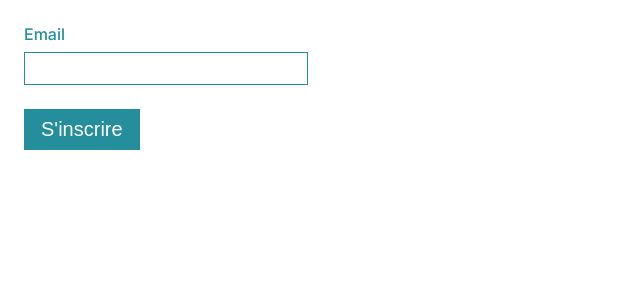
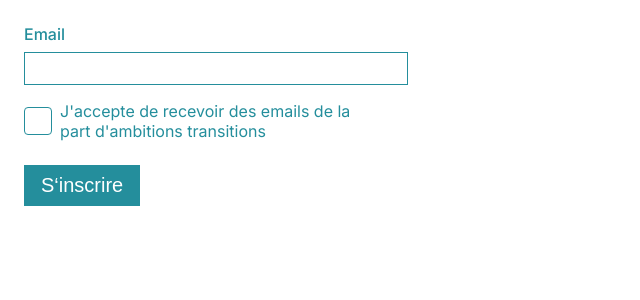
Before and after one commit to desoindx/ambitions-transitions-form, a Next.js app: page / in a window 1280 px wide. Shown: the top 300 px of the page, without its empty margins (0-640 px from the left). Built offline with nearby package versions, Linux system fonts and the light colour scheme.

Commit message:
Add checkbox acceptation

```diff
--- a/src/app/api/inscription/route.ts
+++ b/src/app/api/inscription/route.ts
@@ -54,7 +54,7 @@ export async function POST(request: Request) {
   }
 
   // await notion(inputs.data);
-  await brevo(inputs.data);
+  // await brevo(inputs.data);
 
   return Response.json({ success: true });
 }
--- a/src/app/globals.css
+++ b/src/app/globals.css
@@ -0,0 +1,8 @@
+:root {
+  --primary: #248e9c;
+  --primary-light: #249c96;
+  --primary-dark: #24709c;
+  --secondary: #FFAD61;
+  --error: #b31800;
+  --success: #268232;
+}
--- /dev/null
+++ b/src/form/CheckboxInput.module.css
@@ -0,0 +1,66 @@
+.container {
+  margin-top: 1rem;
+  color: var(--primary);
+  position: relative;
+  text-align: left;
+}
+
+.label {
+  cursor: pointer;
+  align-items: center;
+  display: flex;
+  gap: 0.5rem;
+
+  input {
+    -webkit-appearance: none;
+    appearance: none;
+
+    flex-shrink: 0;
+    border: 1px solid var(--primary);
+    border-radius: 4px;
+    margin: 0;
+    cursor: pointer;
+    height: 1.75rem;
+    width: 1.75rem;
+  }
+
+  input:checked {
+    background-color: var(--primary);
+  }
+
+  &:hover {
+    input {
+      outline: 1px solid var(--primary-dark);
+    }
+
+    input:checked {
+      background-color: var(--primary-dark);
+    }
+  }
+
+  input:focus {
+    outline: 3px solid var(--primary);
+    outline-offset: 2px;
+  }
+
+  input:focus:not(:focus-visible) {
+    outline: none;
+  }
+}
+
+.check {
+  color: white;
+  left: 0.5rem;
+  top: 50%;
+  transform: translateY(-50%);
+  position: absolute;
+}
+
+.error {
+  align-items: center;
+  color: var(--error);
+  display: flex;
+  gap: 0.25rem;
+  margin-top: 0.5rem;
+  font-size: 0.75rem;
+}
--- /dev/null
+++ b/src/form/CheckboxInput.tsx
@@ -0,0 +1,53 @@
+import React, { InputHTMLAttributes, ReactNode } from "react";
+import styles from "./CheckboxInput.module.css";
+import useError from "./errors";
+import { ZodError } from "zod";
+const CheckboxInput = ({
+  id,
+  checked,
+  setChecked,
+  label,
+  errors,
+  ...inputProps
+}: {
+  id: string;
+  checked: boolean;
+  setChecked: (checked: boolean) => void;
+  label: string;
+  errors?: ZodError | null;
+} & InputHTMLAttributes<HTMLInputElement>) => {
+  const error = useError(id, errors);
+  return (
+    <div className={styles.container}>
+      <label className={styles.label}>
+        <input
+          {...inputProps}
+          type="checkbox"
+          checked={checked}
+          className={checked ? "checked" : ""}
+          onChange={(e) => setChecked(e.target.checked)}
+        />
+        <span>{label}</span>
+      </label>
+      {checked && (
+        <div className={styles.check}>
+          <svg
+            xmlns="http://www.w3.org/2000/svg"
+            width="12"
+            height="12"
+            viewBox="0 0 12 12"
+            fill="none"
+          >
+            <path
+              d="M11.7255 2.83986L5.63692 10.8336C5.51281 10.9949 5.35341 11.1255 5.17097 11.2156C4.98852 11.3057 4.78787 11.3527 4.5844 11.3532C4.38204 11.3543 4.18208 11.3093 3.99971 11.2216C3.81735 11.1339 3.65736 11.0057 3.53189 10.847L0.281086 6.70352C0.173486 6.5653 0.0941633 6.40724 0.0476475 6.23837C0.00113161 6.0695 -0.0116664 5.89312 0.00998373 5.7193C0.0316339 5.54548 0.0873084 5.37762 0.173829 5.22532C0.260349 5.07301 0.37602 4.93924 0.514238 4.83164C0.652457 4.72404 0.810514 4.64472 0.979388 4.5982C1.14826 4.55169 1.32464 4.53889 1.49846 4.56054C1.67228 4.58219 1.84014 4.63787 1.99244 4.72439C2.14474 4.81091 2.27852 4.92658 2.38612 5.0648L4.55776 7.83597L9.59384 1.17449C9.80938 0.89181 10.1284 0.706334 10.4807 0.658862C10.833 0.611389 11.1897 0.70581 11.4724 0.921351C11.7551 1.13689 11.9405 1.4559 11.988 1.80819C12.0355 2.16049 11.9411 2.51721 11.7255 2.79989V2.83986Z"
+              fill="currentcolor"
+            />
+          </svg>
+        </div>
+      )}
+      {error && <span className={styles.error}>{error}</span>}
+    </div>
+  );
+};
+
+export default CheckboxInput;
--- a/src/form/Form.module.css
+++ b/src/form/Form.module.css
@@ -1,5 +1,6 @@
 .form {
   padding: 1rem;
+  max-width: 350px;
 }
 
 .button {
@@ -7,24 +8,46 @@
 
   color: white;
   cursor: pointer;
-  background: #248e9c;
+  background: var(--primary);
   padding: 0.5rem 1rem;
   border-radius: 0px;
   border-width: 1px;
-  border-color: #248e9c;
+  border-color: var(--primary);
   border-style: solid;
   font-size: 1.25rem;
 
   &:hover {
-    background: #16555e;
+    background-color: var(--primary-dark);
   }
 
   &:focus-visible {
-    outline: 3px solid #248e9c;
+    outline: 3px solid var(--primary);
     outline-offset: 2px;
   }
 
   &:focus:not(:focus-visible) {
     outline: none;
   }
+
+  &:disabled {
+    cursor: not-allowed;
+    border: solid 1px #eae5e8;
+    color: #d5cdd2;
+    background-color: #eae5e8;
+  }
 }
+
+.result {
+  padding: 1rem;
+  max-width: 350px;
+  color: var(--primary);
+
+  svg {
+    color: var(--success);
+  }
+}
+
+.resultTitle {
+  font-size: 1.25rem;
+  margin-bottom: 0.5rem;
+}
--- a/src/form/Form.tsx
+++ b/src/form/Form.tsx
@@ -1,19 +1,39 @@
 "use client";
 
-import React, { FormEvent, useState } from "react";
+import React, { FormEvent, useMemo, useState } from "react";
 import Input from "./Input";
 import axios from "axios";
 import { ZodError } from "zod";
 import { InscriptionCommandValidation } from "@/utils";
 import styles from "./Form.module.css";
+import CheckboxInput from "./CheckboxInput";
 
 const Form = () => {
   const [email, setEmail] = useState("");
+  const [checked, setChecked] = useState(false);
 
   const [errors, setErrors] = useState<ZodError | null>();
   const [sending, setSending] = useState(false);
   const [sent, setSent] = useState(false);
   const [error, setError] = useState(false);
+
+  const data = useMemo(() => {
+    const data = {
+      email,
+      checked,
+    };
+    if (errors) {
+      const body = InscriptionCommandValidation.safeParse(data);
+      if (body.success) {
+        setErrors(null);
+      } else {
+        setErrors(body.error);
+      }
+    }
+    return data;
+    // errors is not needed and cause an infinite refresh !
+    // eslint-disable-next-line react-hooks/exhaustive-deps
+  }, [email, checked]);
 
   const onSubmit = async (e: FormEvent<HTMLFormElement>) => {
     e.preventDefault();
@@ -21,7 +41,8 @@ const Form = () => {
     setSending(true);
     setErrors(null);
 
-    const body = InscriptionCommandValidation.safeParse({ email });
+    const body = InscriptionCommandValidation.safeParse(data);
+    console.log(body);
     if (body.success) {
       try {
         await axios.post("/api/inscription", body.data);
@@ -43,7 +64,27 @@ const Form = () => {
     setSending(false);
   };
 
-  return (
+  return sent ? (
+    <div className={styles.result}>
+      <div className={styles.resultTitle}>
+        <svg
+          xmlns="http://www.w3.org/2000/svg"
+          width="12"
+          height="12"
+          viewBox="0 0 12 12"
+          fill="none"
+        >
+          <path
+            d="M11.7255 2.83986L5.63692 10.8336C5.51281 10.9949 5.35341 11.1255 5.17097 11.2156C4.98852 11.3057 4.78787 11.3527 4.5844 11.3532C4.38204 11.3543 4.18208 11.3093 3.99971 11.2216C3.81735 11.1339 3.65736 11.0057 3.53189 10.847L0.281086 6.70352C0.173486 6.5653 0.0941633 6.40724 0.0476475 6.23837C0.00113161 6.0695 -0.0116664 5.89312 0.00998373 5.7193C0.0316339 5.54548 0.0873084 5.37762 0.173829 5.22532C0.260349 5.07301 0.37602 4.93924 0.514238 4.83164C0.652457 4.72404 0.810514 4.64472 0.979388 4.5982C1.14826 4.55169 1.32464 4.53889 1.49846 4.56054C1.67228 4.58219 1.84014 4.63787 1.99244 4.72439C2.14474 4.81091 2.27852 4.92658 2.38612 5.0648L4.55776 7.83597L9.59384 1.17449C9.80938 0.89181 10.1284 0.706334 10.4807 0.658862C10.833 0.611389 11.1897 0.70581 11.4724 0.921351C11.7551 1.13689 11.9405 1.4559 11.988 1.80819C12.0355 2.16049 11.9411 2.51721 11.7255 2.79989V2.83986Z"
+            fill="currentcolor"
+          />
+        </svg>
+        <span> Merci pour ton inscription !</span>
+      </div>
+      Surveille ta boîte e-mail pour plus d&lsquo;infos sur le programme du
+      Forum 2024.
+    </div>
+  ) : (
     <form className={styles.form} onSubmit={onSubmit} noValidate>
       <Input
         label="Email"
@@ -52,10 +93,19 @@ const Form = () => {
         value={email}
         onChange={(e) => setEmail(e.target.value)}
         errors={errors}
+        disabled={sending}
         required
       />
-      <button className={styles.button} type="submit">
-        S'inscrire
+      <CheckboxInput
+        id="checked"
+        checked={checked}
+        setChecked={setChecked}
+        label="J'accepte de recevoir des emails de la part d'ambitions transitions"
+        disabled={sending}
+        errors={errors}
+      />
+      <button disabled={sending} className={styles.button} type="submit">
+        S&lsquo;inscrire
       </button>
     </form>
   );
--- a/src/form/Input.module.css
+++ b/src/form/Input.module.css
@@ -6,27 +6,27 @@
 }
 
 .label {
-  color: #248e9c;
+  color: var(--primary);
   display: inline-block;
   font-weight: 500;
   margin-bottom: 0.5rem;
 }
 
 .hint {
-  color: var(--neutral-60);
+  color: var(--primary-light);
   font-size: 0.75rem;
   font-weight: 400;
 }
 
 .notRequired {
-  color: var(--neutral-50);
+  color: var(--primary-light);
   font-weight: 400;
 }
 
 .input {
   align-items: center;
   border: unset;
-  color: #248e9c;
+  color: var(--primary);
   display: flex;
   gap: 0.5rem;
   min-width: 7.5rem;
@@ -35,23 +35,22 @@
   width: 100%;
   border-radius: 0px;
   border-width: 1px;
-  border-color: #248e9c;
+  border-color: var(--primary);
   border-style: solid;
-  max-width: 250px;
   width: 100%;
 
   &:hover {
-    border-color: #16555e;
+    border-color: var(--primary-dark);
   }
 
   &:focus-visible {
-    outline: 1px solid #248e9c;
+    outline: 1px solid var(--primary-dark);
   }
 }
 
 .error {
   align-items: center;
-  color: #b31800;
+  color: var(--error);
   display: flex;
   gap: 0.25rem;
   margin-top: 0.5rem;
--- a/src/utils.ts
+++ b/src/utils.ts
@@ -4,6 +4,11 @@ export const InscriptionCommandValidation = z.object({
   email: z
     .string({ required_error: "Veuillez renseigner un email valide." })
     .email({ message: "Veuillez renseigner un email valide." }),
+  checked: z.literal(true, {
+    errorMap: () => ({
+      message: "Veuillez accepter les conditions.",
+    }),
+  }),
 });
 
 export type InscriptionCommand = z.infer<typeof InscriptionCommandValidation>;
```
